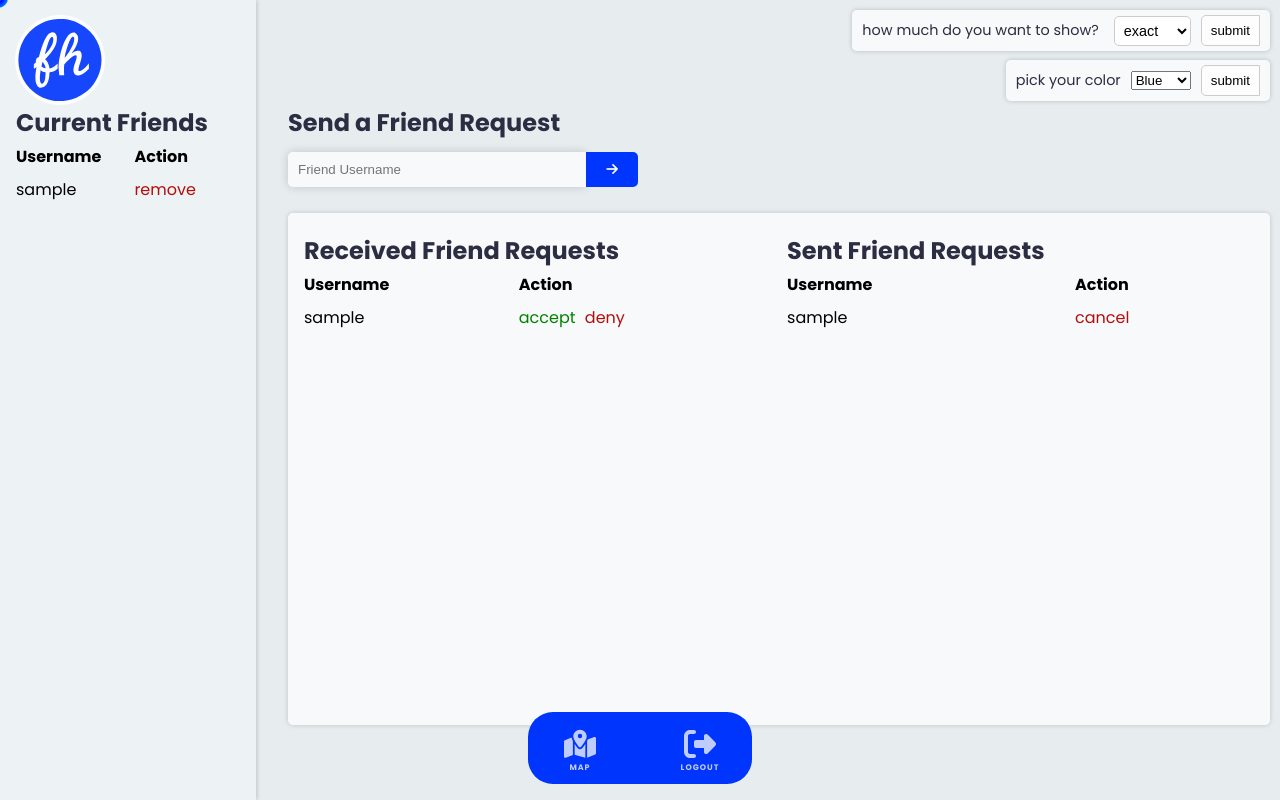
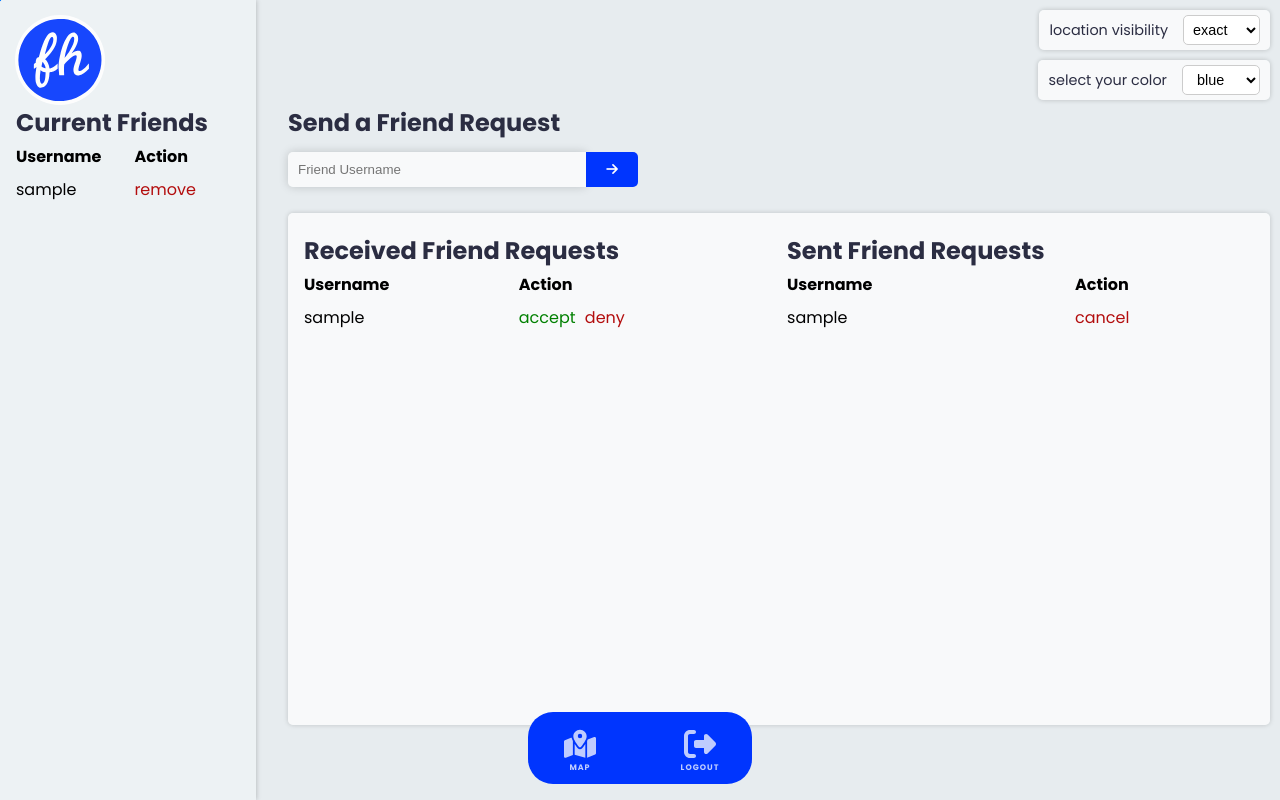
Before and after one commit to ChicoState/FriendHub, a Django app: page /friendList/ in a window 1280 px wide. Run offline with Django 4.2, Linux system fonts and the light colour scheme; a user stored in the database is signed in; tables that the repository leaves empty hold one stand-in row (values such as "Sample post").

Commit message:
Updated CSS & Added Auto Submit For Forms

```diff
--- a/application/forms.py
+++ b/application/forms.py
@@ -44,8 +44,8 @@ class DistancePreferenceForm(forms.Form):
 
 class ColorPreferenceForm(forms.Form):
     color = forms.ChoiceField(choices=[
-        (1, 'Blue'),
-        (2, 'Red'),
-        (3, 'Green'),
-        (4, 'Pink'),
+        (1, 'blue'),
+        (2, 'red'),
+        (3, 'green'),
+        (4, 'pink'),
     ])
--- a/application/views.py
+++ b/application/views.py
@@ -11,15 +11,10 @@ import requests
 from django.db.models import Q
 from application.models import UserData
 import os
-from application.models import UserData
 
 @login_required(login_url='/login/')
 def home(request):
     return render(request, 'map.html')
-
-from django.shortcuts import render
-from django.contrib.auth.decorators import login_required
-from .models import UserData
 
 @login_required(login_url='/login/')
 def map(request):
@@ -275,5 +270,4 @@ def setColorPreference(request):
             userData = UserData.objects.get(djangoUser=request.user)
             userData.colorPreference = colorSelected
             userData.save()
-            print(colorSelected)
             return redirect('friendList')
--- a/static/css/form.css
+++ b/static/css/form.css
@@ -116,6 +116,7 @@ a {
     color: #FFFAFF;
     font: inherit;
     text-align: center;
+    text-decoration: none;
 }
 
 a:hover{
@@ -150,8 +151,8 @@ a:hover{
 }
 
 .circle {
-    height: 20px;
-    width: 20px;
+    height: 15px;
+    width: 15px;
     border-radius: 24px;
     background-color: black;
     position: fixed;
--- a/static/css/friends.css
+++ b/static/css/friends.css
@@ -56,8 +56,8 @@ body {
 /* Cursor */
 
 .circle {
-  height: 20px;
-  width: 20px;
+  height: 15px;
+  width: 15px;
   border-radius: 24px;
   background-color: black;
   position: fixed;
@@ -365,15 +365,14 @@ a {
 
 .color-selector {
   top: 60px;
-  font-size: 0.9rem;
 }
 
-.distance-selector label {
+.distance-selector label, .color-selector label {
   font-size: 0.9rem;
   margin-right: 5px;
 }
 
-.distance-selector select {
+.distance-selector select, .color-selector select {
   padding: 5px;
   font-size: 0.9rem;
   border-radius: 5px;
@@ -382,12 +381,7 @@ a {
   cursor: none;
 }
 
-#leftAlignedSubmit {
-  padding: 7px 9px;
-  box-shadow: none;
-  border: 1px solid #ccc;
+.color-selector select {
+  padding-left: 10px;
+  width: 78px;
 }
-
-#leftAlignedSubmit:hover {
-  background-color: #f0f0f0;
-}
--- a/templates/friendList.html
+++ b/templates/friendList.html
@@ -3,7 +3,7 @@
     {% load static %}
     {% include "header.html" %}
     <link rel="stylesheet" href="https://cdnjs.cloudflare.com/ajax/libs/font-awesome/6.4.2/css/all.min.css" integrity="sha512-z3gLpd7yknf1YoNbCzqRKc4qyor8gaKU1qmn+CShxbuBusANI9QpRohGBreCFkKxLhei6S9CQXFEbbKuqLg0DA==" crossorigin="anonymous" referrerpolicy="no-referrer" />
-    <link rel="stylesheet" type="text/css" href="{% static 'css/friends.css' %}?v=1.02"/>
+    <link rel="stylesheet" type="text/css" href="{% static 'css/friends.css' %}?v=1.03"/>
 </head>
 <body id>
     <a href = "/map">
@@ -27,20 +27,18 @@
     </div>
     {% include "cursorWave.html" %}
     <div class="container">
-        <form method="post" action="{% url 'setDistancePreference' %}">
+        <form id = "distanceForm" method="post" action="{% url 'setDistancePreference' %}">
             {% csrf_token %}
             <div class="distance-selector">
-                <label for="{{ form.distance.idForLabel }}">how much do you want to show? </label>
+                <label for="{{ form.distance.idForLabel }}">location visibility</label>
                 {{ form.distance }}
-                <input id="leftAlignedSubmit" type="submit" value="submit">
             </div>
         </form>
-        <form method="post" action="{% url 'setColorPreference' %}">
+        <form id = "colorForm" method="post" action="{% url 'setColorPreference' %}">
             {% csrf_token %}
             <div class = "color-selector">
-                <label for="{{colorForm.color.idForLabel}}">pick your color</label>
+                <label for="{{colorForm.color.idForLabel}}">select your color</label>
                 {{colorForm.color}}
-                <input id="leftAlignedSubmit" type="submit" value="submit">
             </div>
         </form>
         <div class="friends-section">
@@ -133,4 +131,12 @@
     </div>
 </body>
 <script src="../static/js/cursor.js"></script>
+<script>
+    document.getElementById("id_distance").addEventListener("change", (e) => {
+        document.getElementById("distanceForm").submit();
+    });
+    document.getElementById("id_color").addEventListener("change", (e) => {
+        document.getElementById("colorForm").submit();
+    });
+</script>
 </html>
--- a/templates/join.html
+++ b/templates/join.html
@@ -2,7 +2,7 @@
   <head>
     {% load static %}
     {% include "header.html" %}
-    <link rel="stylesheet" href="{%static 'css/form.css' %}?v=1.01" />
+    <link rel="stylesheet" href="{%static 'css/form.css' %}?v=1.02" />
   </head>
   <body style = "position: relative;">
     {% include "cursorWave.html" %}
--- a/templates/login.html
+++ b/templates/login.html
@@ -2,7 +2,7 @@
   <head>
     {% load static %}
     {% include "header.html" %}
-    <link rel="stylesheet" href="{%static 'css/form.css' %}?v=1" />
+    <link rel="stylesheet" href="{%static 'css/form.css' %}?v=1.01" />
   </head>
   <body style = "position: relative;">
     {% include "cursorWave.html" %}
```
Also changed, not shown: static/css/map.css (+24 -8 lines), templates/cursorWave.html (+0 -7 lines), templates/map.html (+5 -5 lines).
